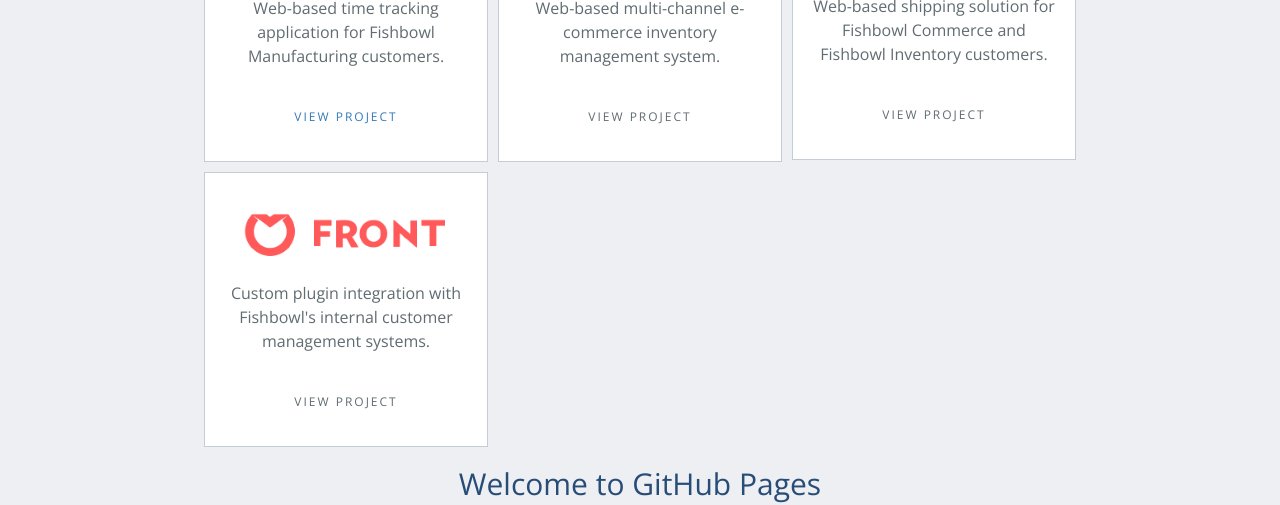
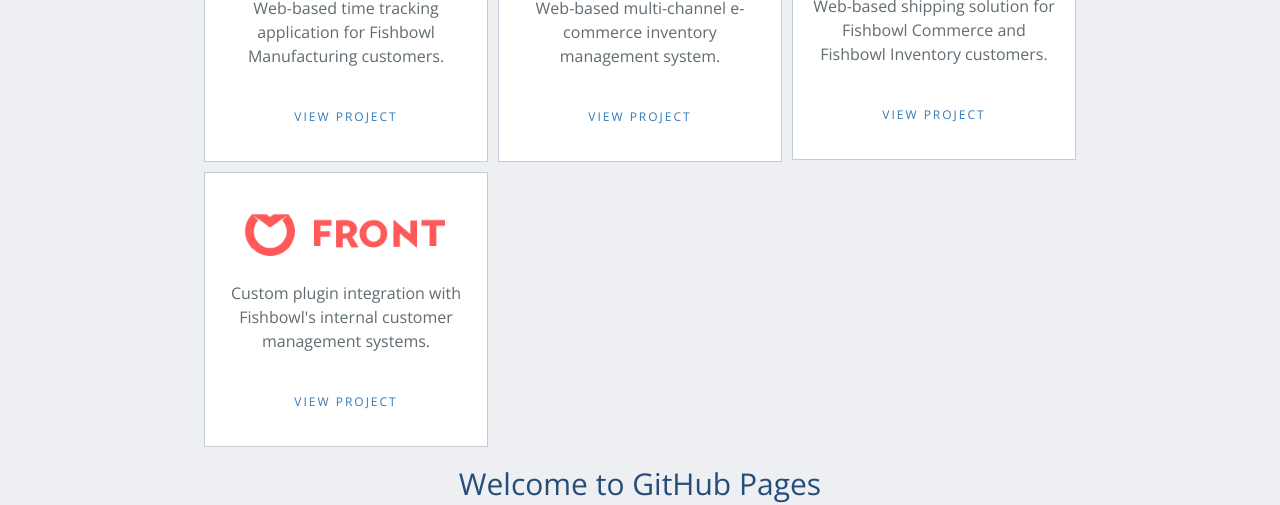
Before and after one commit to mfelt/mfelt.github.io, a Jekyll site: the page built from index.md, in a window 1280 px wide. Shown: the part 994-1499 px from the top of the page. Built offline with Jekyll 4.4.1, drawn with Linux system fonts in a browser that asks for light colours; nearby versions of some CDN libraries; our own code applies the rules of GitHub Pages for plain Markdown files.

Commit message:
Update styling

```diff
--- a/_sass/jekyll-theme-cayman.scss
+++ b/_sass/jekyll-theme-cayman.scss
@@ -381,6 +381,7 @@ a {
     font-size: 12px;
     letter-spacing: 2px;
     margin: 40px 0px 15px 0px;
+    color: #337ab7 !important;
 }
 
 .main-content h2 {
@@ -402,7 +403,7 @@ a {
     padding-left: 5px !important;
 }
 
-.card p {
+.cards a {
     text-decoration: none !important;
 }
 
```
